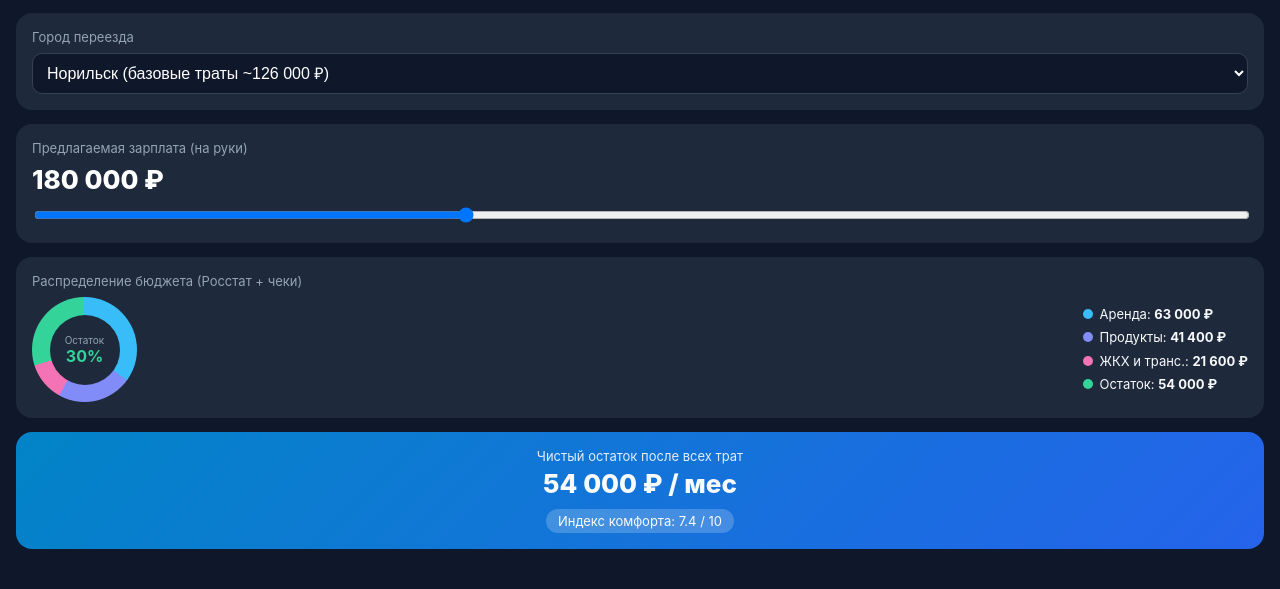
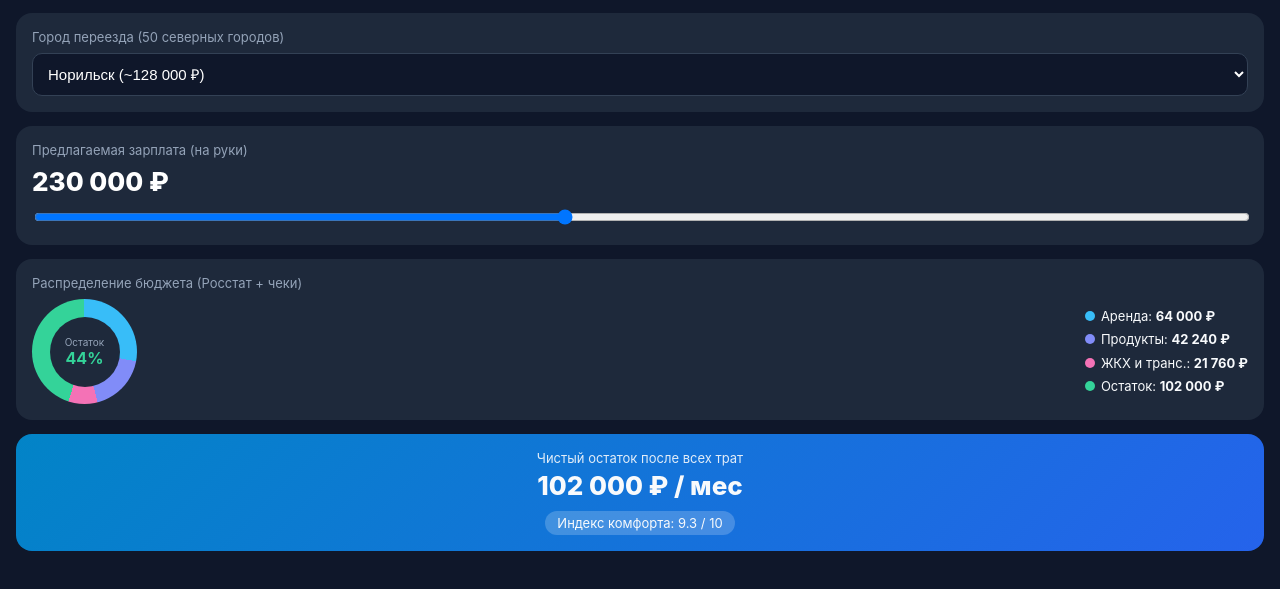
Before and after one commit to Marishhhhka/-severny-balans, a plain HTML site: page index.html in a window 1280 px wide. Shown: the part 43-632 px from the top of the page. Drawn offline with Linux system fonts and the light colour scheme; a script that the page names is missing.

Commit message:
Update index.html

```diff
--- a/index.html
+++ b/index.html
@@ -11,11 +11,11 @@
   .title { font-size: 20px; font-weight: 700; color: #38bdf8; }
   .card { background: #1e293b; border-radius: 16px; padding: 16px; margin-bottom: 14px; }
   label { display: block; font-size: 13px; color: #94a3b8; margin-bottom: 8px; }
-  select, input[type=range] { width: 100%; }
-  select { background: #0f172a; color: white; border: 1px solid #334155; padding: 10px; border-radius: 10px; font-size: 16px; }
+  select, input[type=range] { width: 100%; box-sizing: border-box; }
+  select { background: #0f172a; color: white; border: 1px solid #334155; padding: 11px; border-radius: 10px; font-size: 15px; }
   .salary-val { font-size: 26px; font-weight: 800; color: #fff; margin: 4px 0 10px; }
-  .chart-box { display: flex; align-items: center; justify-content: space-between; margin-top: 8px; }
-  .donut { width: 105px; height: 105px; border-radius: 50%; background: conic-gradient(#38bdf8 0% 35%, #818cf8 35% 58%, #f472b6 58% 70%, #34d399 70% 100%); display: flex; align-items: center; justify-content: center; }
+  .chart-box { display: flex; align-items: center; justify-content: space-between; margin-top: 8px; gap: 12px; }
+  .donut { width: 105px; height: 105px; min-width: 105px; border-radius: 50%; background: conic-gradient(#38bdf8 0% 35%, #818cf8 35% 58%, #f472b6 58% 70%, #34d399 70% 100%); display: flex; align-items: center; justify-content: center; transition: background 0.2s; }
   .donut-inner { width: 70px; height: 70px; background: #1e293b; border-radius: 50%; display: flex; flex-direction: column; align-items: center; justify-content: center; }
   .legend { font-size: 13px; line-height: 1.8; }
   .dot { display: inline-block; width: 10px; height: 10px; border-radius: 50%; margin-right: 6px; }
@@ -30,47 +30,115 @@
   </div>
 
   <div class="card">
-    <label>Город переезда</label>
+    <label>Город переезда (50 северных городов)</label>
     <select id="city" onchange="calc()">
-      <option value="126000">Норильск (базовые траты ~126 000 ₽)</option>
-      <option value="115000">Салехард (базовые траты ~115 000 ₽)</option>
-      <option value="85000">Мурманск (базовые траты ~85 000 ₽)</option>
-      <option value="92000">Сургут (базовые траты ~92 000 ₽)</option>
+      <optgroup label="Ямало-Ненецкий АО (ЯНАО)">
+        <option value="115000">Салехард (~115 000 ₽)</option>
+        <option value="112000">Новый Уренгой (~112 000 ₽)</option>
+        <option value="105000">Ноябрьск (~105 000 ₽)</option>
+        <option value="108000">Надым (~108 000 ₽)</option>
+        <option value="106000">Губкинский (~106 000 ₽)</option>
+        <option value="104000">Муравленко (~104 000 ₽)</option>
+        <option value="110000">Лабытнанги (~110 000 ₽)</option>
+        <option value="114000">Тарко-Сале (~114 000 ₽)</option>
+      </optgroup>
+
+      <optgroup label="Ханты-Мансийский АО (ХМАО — Югра)">
+        <option value="94000">Сургут (~94 000 ₽)</option>
+        <option value="96000">Ханты-Мансийск (~96 000 ₽)</option>
+        <option value="89000">Нижневартовск (~89 000 ₽)</option>
+        <option value="87000">Нефтеюганск (~87 000 ₽)</option>
+        <option value="92000">Когалым (~92 000 ₽)</option>
+        <option value="86000">Нягань (~86 000 ₽)</option>
+        <option value="85000">Мегион (~85 000 ₽)</option>
+        <option value="88000">Лангепас (~88 000 ₽)</option>
+        <option value="86000">Радужный (~86 000 ₽)</option>
+        <option value="85000">Урай (~85 000 ₽)</option>
+        <option value="87000">Югорск (~87 000 ₽)</option>
+        <option value="91000">Белоярский (~91 000 ₽)</option>
+      </optgroup>
+
+      <optgroup label="Мурманская область">
+        <option value="88000">Мурманск (~88 000 ₽)</option>
+        <option value="84000">Североморск (~84 000 ₽)</option>
+        <option value="79000">Апатиты (~79 000 ₽)</option>
+        <option value="85000">Кировск (~85 000 ₽)</option>
+        <option value="80000">Мончегорск (~80 000 ₽)</option>
+        <option value="78000">Кандалакша (~78 000 ₽)</option>
+        <option value="77000">Оленегорск (~77 000 ₽)</option>
+        <option value="82000">Полярные Зори (~82 000 ₽)</option>
+      </optgroup>
+
+      <optgroup label="Красноярский край (Север)">
+        <option value="128000" selected>Норильск (~128 000 ₽)</option>
+        <option value="124000">Дудинка (~124 000 ₽)</option>
+        <option value="116000">Игарка (~116 000 ₽)</option>
+        <option value="81000">Лесосибирск (~81 000 ₽)</option>
+        <option value="83000">Енисейск (~83 000 ₽)</option>
+      </optgroup>
+
+      <optgroup label="Архангельская область и НАО">
+        <option value="84000">Архангельск (~84 000 ₽)</option>
+        <option value="83000">Северодвинск (~83 000 ₽)</option>
+        <option value="78000">Котлас (~78 000 ₽)</option>
+        <option value="118000">Нарьян-Мар (~118 000 ₽)</option>
+      </optgroup>
+
+      <optgroup label="Республика Коми и Карелия">
+        <option value="82000">Сыктывкар (~82 000 ₽)</option>
+        <option value="85000">Ухта (~85 000 ₽)</option>
+        <option value="84000">Усинск (~84 000 ₽)</option>
+        <option value="76000">Воркута (~76 000 ₽)</option>
+        <option value="81000">Петрозаводск (~81 000 ₽)</option>
+        <option value="79000">Костомукша (~79 000 ₽)</option>
+      </optgroup>
+
+      <optgroup label="Якутия и Дальний Восток">
+        <option value="114000">Якутск (~114 000 ₽)</option>
+        <option value="110000">Мирный (~110 000 ₽)</option>
+        <option value="106000">Нерюнгри (~106 000 ₽)</option>
+        <option value="125000">Магадан (~125 000 ₽)</option>
+        <option value="122000">Петропавловск-Камчатский (~122 000 ₽)</option>
+        <option value="116000">Южно-Сахалинск (~116 000 ₽)</option>
+        <option value="142000">Анадырь (~142 000 ₽)</option>
+      </optgroup>
     </select>
   </div>
 
   <div class="card">
     <label>Предлагаемая зарплата (на руки)</label>
-    <div class="salary-val" id="salText">180 000 ₽</div>
-    <input type="range" id="salary" min="60000" max="400000" step="5000" value="180000" oninput="calc()">
+    <div class="salary-val" id="salText">230 000 ₽</div>
+    <input type="range" id="salary" min="60000" max="450000" step="5000" value="230000" oninput="calc()">
   </div>
 
   <div class="card">
     <label>Распределение бюджета (Росстат + чеки)</label>
     <div class="chart-box">
-      <div class="donut">
+      <div class="donut" id="donutChart">
         <div class="donut-inner">
           <span style="font-size:10px; color:#94a3b8;">Остаток</span>
-          <span id="pctText" style="font-weight:700; color:#34d399;">30%</span>
+          <span id="pctText" style="font-weight:700; color:#34d399;">44%</span>
         </div>
       </div>
       <div class="legend">
-        <div><span class="dot" style="background:#38bdf8;"></span>Аренда: <b id="rentText">63 000 ₽</b></div>
-        <div><span class="dot" style="background:#818cf8;"></span>Продукты: <b id="foodText">41 400 ₽</b></div>
-        <div><span class="dot" style="background:#f472b6;"></span>ЖКХ и транс.: <b id="utilText">21 600 ₽</b></div>
-        <div><span class="dot" style="background:#34d399;"></span>Остаток: <b id="saveText">54 000 ₽</b></div>
+        <div><span class="dot" style="background:#38bdf8;"></span>Аренда: <b id="rentText">64 000 ₽</b></div>
+        <div><span class="dot" style="background:#818cf8;"></span>Продукты: <b id="foodText">42 240 ₽</b></div>
+        <div><span class="dot" style="background:#f472b6;"></span>ЖКХ и транс.: <b id="utilText">21 760 ₽</b></div>
+        <div><span class="dot" style="background:#34d399;"></span>Остаток: <b id="saveText">102 000 ₽</b></div>
       </div>
     </div>
   </div>
 
   <div class="result">
     <div style="font-size:13px; opacity:0.9;">Чистый остаток после всех трат</div>
-    <div class="net-val" id="netVal">54 000 ₽ / мес</div>
-    <div class="comfort" id="comfortVal">Индекс комфорта: 7.4 / 10</div>
+    <div class="net-val" id="netVal">102 000 ₽ / мес</div>
+    <div class="comfort" id="comfortVal">Индекс комфорта: 9.3 / 10</div>
   </div>
 
 <script>
-  window.Telegram.WebApp.expand();
+  if (window.Telegram && window.Telegram.WebApp) {
+    window.Telegram.WebApp.expand();
+  }
   function calc() {
     const sal = parseInt(document.getElementById('salary').value);
     const expenses = parseInt(document.getElementById('city').value);
@@ -81,6 +149,13 @@
     const pct = Math.max(0, Math.round((net / sal) * 100));
     const score = Math.min(10, Math.max(1, (sal / expenses * 5.2).toFixed(1)));
 
+    const pRent = Math.min(100, Math.round((rent / sal) * 100));
+    const pFood = Math.min(100 - pRent, Math.round((food / sal) * 100));
+    const pUtil = Math.min(100 - pRent - pFood, Math.round((util / sal) * 100));
+
+    document.getElementById('donutChart').style.background =
+      `conic-gradient(#38bdf8 0% ${pRent}%, #818cf8 ${pRent}% ${pRent + pFood}%, #f472b6 ${pRent + pFood}% ${pRent + pFood + pUtil}%, #34d399 ${pRent + pFood + pUtil}% 100%)`;
+
     document.getElementById('salText').innerText = sal.toLocaleString('ru-RU') + ' ₽';
     document.getElementById('rentText').innerText = rent.toLocaleString('ru-RU') + ' ₽';
     document.getElementById('foodText').innerText = food.toLocaleString('ru-RU') + ' ₽';
@@ -90,6 +165,7 @@
     document.getElementById('netVal').innerText = net.toLocaleString('ru-RU') + ' ₽ / мес';
     document.getElementById('comfortVal').innerText = 'Индекс комфорта: ' + score + ' / 10';
   }
+  calc();
 </script>
 </body>
 </html>
```
